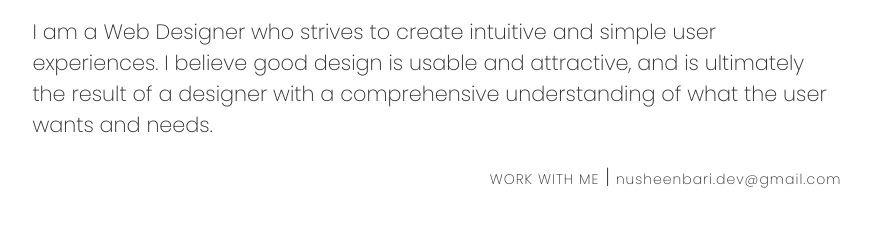
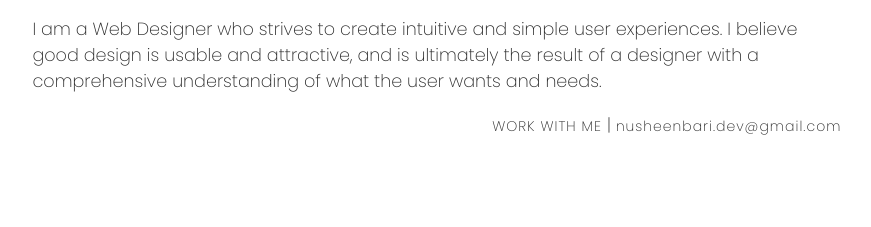
Before and after one commit to NusheenBari/nausheenbari, a plain HTML site: page index.html in a window 1280 px wide. Shown: the part 353-580 px from the top of the page, without its empty margins (102-973 px from the left). Drawn offline with Linux system fonts and the light colour scheme.

Commit message:
Update style.css

```diff
--- a/style.css
+++ b/style.css
@@ -22,7 +22,7 @@ body{
     font-weight: 400; font-size: 40px;
 }
 p{
-    font-weight: 200; width:80%; font-size: 1.3em;
+    font-weight: 200; width:80%; font-size: 1.1em;
 }
 @media only screen and (max-width: 768px) {
 .main{
```
